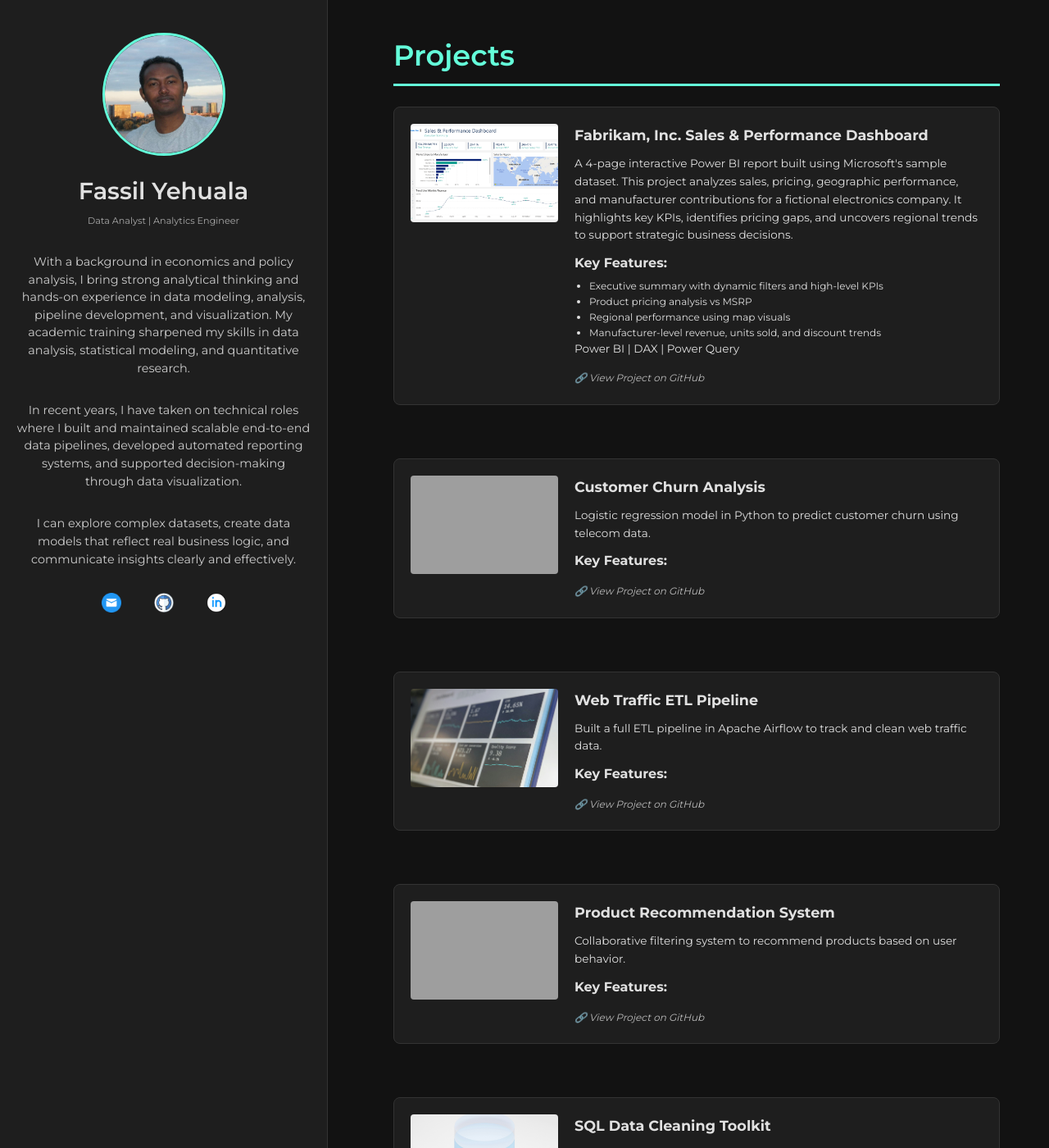
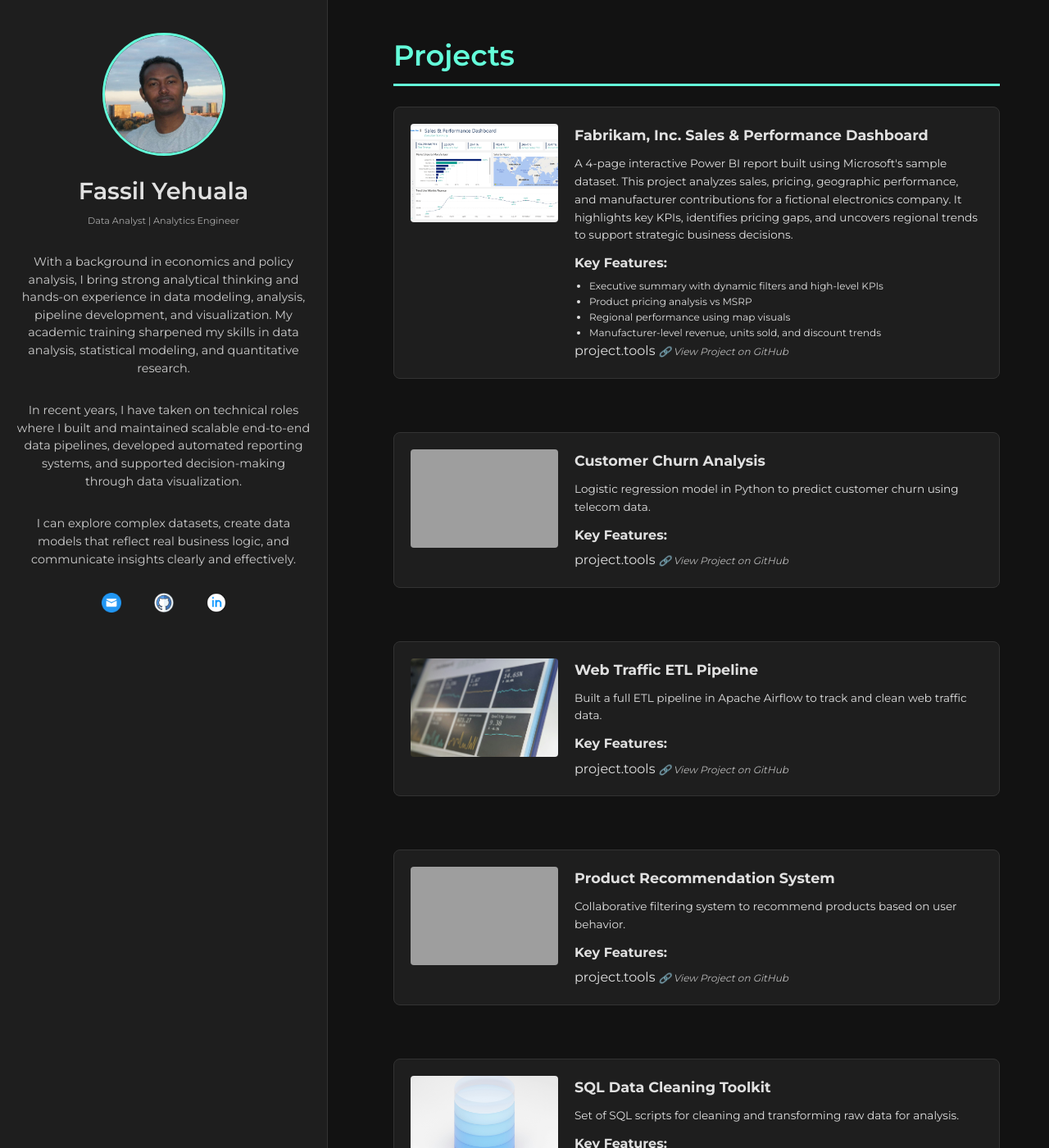
Before and after one commit to Fassilsis/fassilsis.github.io, a Jekyll site: the page built from index.md, in a window 1280 px wide and 1400 px high. Shown: the whole window at 82% size. Built offline with Jekyll 4.4.1, drawn with Linux system fonts in a browser that asks for light colours; some of the changed text lies outside the part shown; grey boxes are pictures that could not be loaded.

Commit message:
Update index.md

```diff
--- a/index.md
+++ b/index.md
@@ -45,7 +45,7 @@ title: Fassil's Portfolio
                   <li>{{ feature }}</li>
                 {% endfor %}
               </ul>
-            <p>{{ project.tools }}</p>
+            <span class="project-tools"> project.tools </span>
             <span class="project-link">🔗 View Project on GitHub</span>
           </div>
         </a>
```
